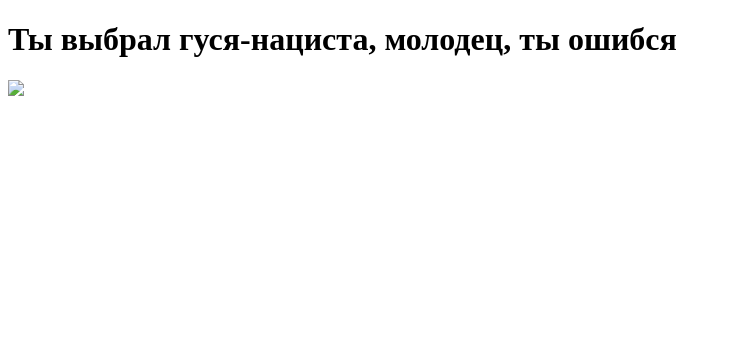
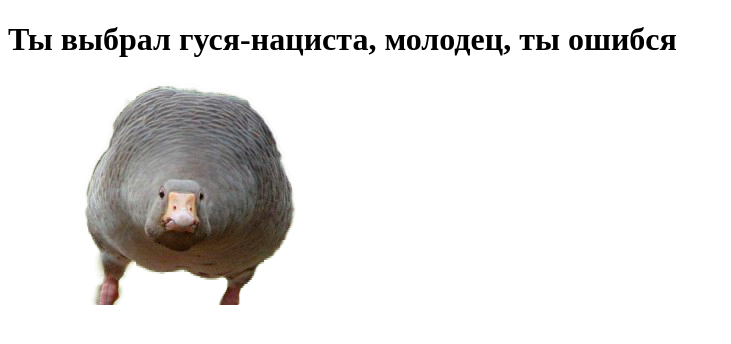
Before and after one commit to bybylda/Gusihab, a plain HTML site: page sait/gus.html in a window 1280 px wide. Shown: the whole page, without its empty margins (0-731 px from the left). Drawn offline with Linux system fonts and the light colour scheme.

Commit message:
Update gus.html

```diff
--- a/sait/gus.html
+++ b/sait/gus.html
@@ -5,6 +5,6 @@
 </head>
 <body>
 	<h1>Ты выбрал гуся-нациста, молодец, ты ошибся</h1>
-	<img src="img/che.png">
+	<img src="che.png" alt="кажеться гуся украли">
 </body>
 </html>
```
